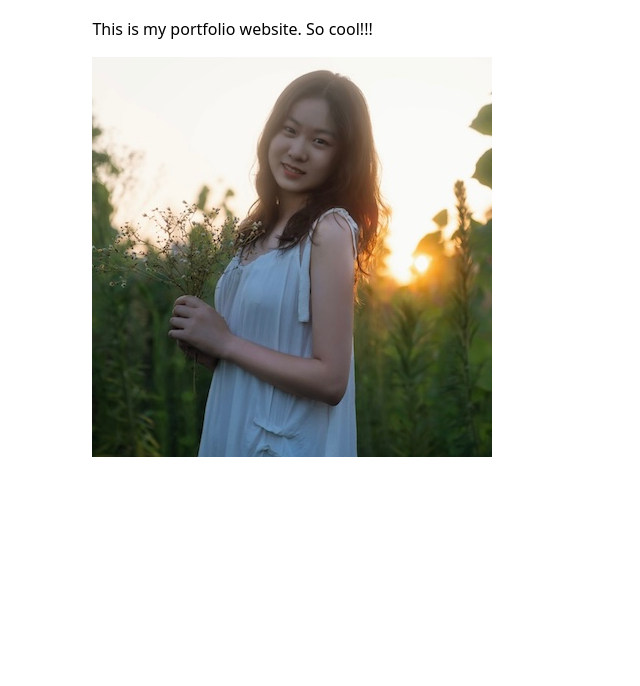
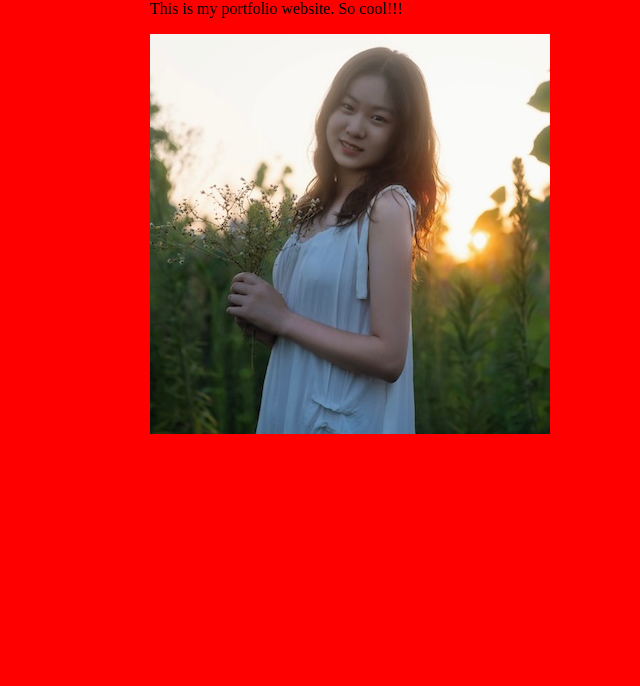
Before and after one commit to EllaLi86/portfolio, a plain HTML site: page index.html in a window 1280 px wide. Shown: the part 114-800 px from the top of the page, without its empty margins (90-730 px from the left). Drawn offline with Linux system fonts and the light colour scheme.

Commit message:
Update style.css

```diff
--- a/style.css
+++ b/style.css
@@ -2,8 +2,8 @@ body {
   /* Set line height to 1.5 times the font size
 	   and use the OS’s UI font as the website font
 	 */
-  font: 100%/1.5 system-ui;
-  max-width: 100ch;
-  margin: 0 auto;
-  padding: 1rem;
+    background-color: red;
+    max-width: 100ch;
+    margin: 0 auto;
+    padding: 1rem;
 }
```
